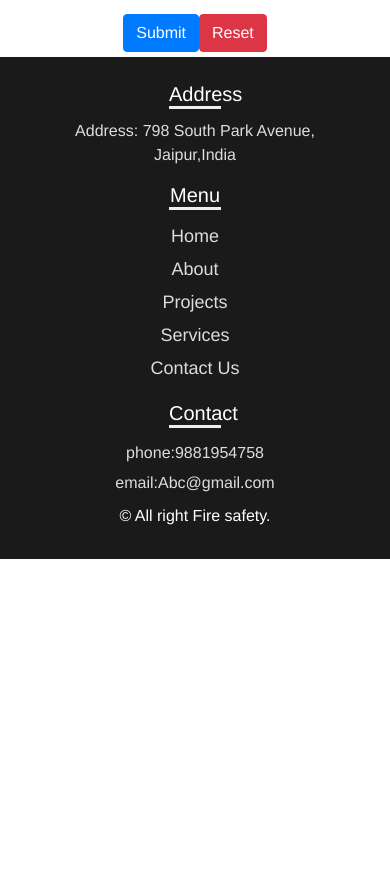
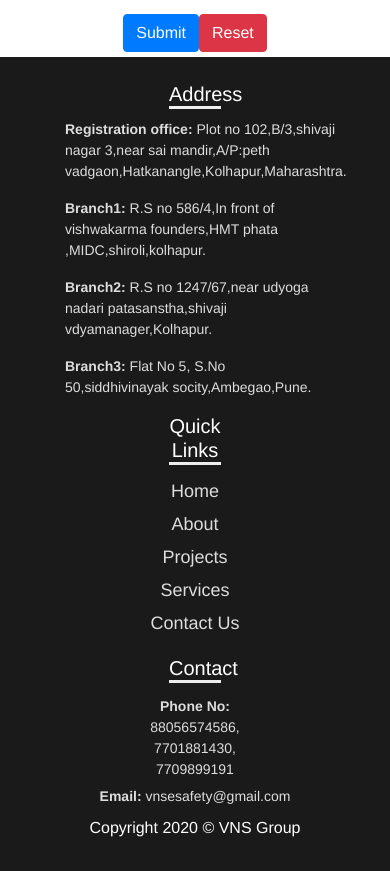
Before and after one commit to sohamtamboli/vns-group-vue, a Vue app: page / in a window 390 px wide. Shown: the part 2288-3159 px from the top of the page. Before the commit the page ends 2847 px from the top, so only its background shows below. Built offline with nearby package versions, Linux system fonts and the light colour scheme.

Commit message:
finalize footer

```diff
--- a/src/components/footer.vue
+++ b/src/components/footer.vue
@@ -7,24 +7,36 @@
 						<div class="col-xs-12 col-sm-4 col-md-4">
 							<h5>Address</h5>
 							<p class="address">
-								Address: 798 South Park Avenue, Jaipur,India
+							<span><b>Registration office: </b></span>Plot no 102,B/3,shivaji nagar 3,near sai mandir,A/P:peth vadgaon,Hatkanangle,Kolhapur,Maharashtra.
+							<span><b></b></span>
+							</p>
+							<p class="address">
+							<span><b>Branch1: </b></span>R.S no 586/4,In front of vishwakarma founders,HMT phata ,MIDC,shiroli,kolhapur.
+							<span><b></b></span>
+							</p>
+							<p class="address">
+							<span><b>Branch2: </b></span> R.S no 1247/67,near udyoga nadari patasanstha,shivaji vdyamanager,Kolhapur.
+							<span><b></b></span>
+							</p>
+							<p class="address">
+							<span><b>Branch3: </b></span>Flat No 5, S.No 50,siddhivinayak socity,Ambegao,Pune.
+							<span><b></b></span>
 							</p>
 						</div>
 						<div class="col-xs-12 col-sm-4 col-md-4">
-							<h5>Menu</h5>
+							<h5>Quick Links</h5>
 							<ul class="list-unstyled quick-links">
-								<b-nav-item to="/">Home</b-nav-item>
-								<b-nav-item to="/about">About</b-nav-item>
-								<b-nav-item to="/projects">Projects</b-nav-item>
-								<b-nav-item href="/#services">Services</b-nav-item>
-								<b-nav-item to="/contact">Contact Us</b-nav-item>
+								<b-nav-item class="link" to="/">Home</b-nav-item>
+								<b-nav-item class="link" to="/about">About</b-nav-item>
+								<b-nav-item class="link" to="/projects">Projects</b-nav-item>
+								<b-nav-item class="link" href="/#services">Services</b-nav-item>
+								<b-nav-item class="link" to="/contact">Contact Us</b-nav-item>
 							</ul>
 						</div>
 						<div class="col-xs-12 col-sm-4 col-md-4">
 							<h5>Contact</h5>
-
-							<p class="contact">phone:9881954758</p>
-							<p class="contact">email:Abc@gmail.com</p>
+							<p class="contact"><span><b>Phone No: </b></span><br>88056574586,<br>7701881430,<br>7709899191</p>
+							<p class="contact"><span><b>Email: </b></span> vnsesafety@gmail.com</p>
 						</div>
 					</div>
 					<!-- <div class="row">
@@ -33,7 +45,7 @@
 						<div
 							class="col-xs-12 col-sm-12 col-md-12 mt-2 mt-sm-2 text-center text-white"
 						>
-							<p class="h6">© All right Fire safety.</p>
+							<p class="h6">Copyright 2020 © VNS Group</p>
 						</div>
 						<hr />
 					</div>
@@ -73,20 +85,6 @@
 		background-color: transparent;
 		-webkit-text-decoration-skip: objects;
 	}
-	#footer ul.social li {
-		padding: 3px 0;
-	}
-	#footer ul.social li a i {
-		margin-right: 5px;
-		font-size: 25px;
-		-webkit-transition: 0.5s all ease;
-		-moz-transition: 0.5s all ease;
-		transition: 0.5s all ease;
-	}
-	#footer ul.social li:hover a i {
-		font-size: 30px;
-		margin-top: -10px;
-	}
 	#footer ul.social li a,
 	#footer ul.quick-links li a {
 		color: #ddd;
@@ -124,6 +122,10 @@
 		padding: 3px;
 		margin: 0;
 	}
+	.link{
+			text-align: left;
+			font-size: 14px;
+		}
 
 	@media (max-width: 767px) {
 		#footer h5 {
@@ -134,9 +136,29 @@
 			margin: 0 auto;
 			padding-bottom: 0px;
 			margin-bottom: 10px;
+
 		}
+
+		.address{
+			display: inline-block;
+			text-align: left;
+			font-size: 14px;
+
+		}
+		.link{
+			text-align: center;
+			font-size: 8px;
+		}
+
+		.contact{
+			display: inline-block;
+			text-align: center;
+			font-size: 14px;
+		}
+
 	}
 	p {
 		color: #ffffff;
 	}
+
 </style>
```
